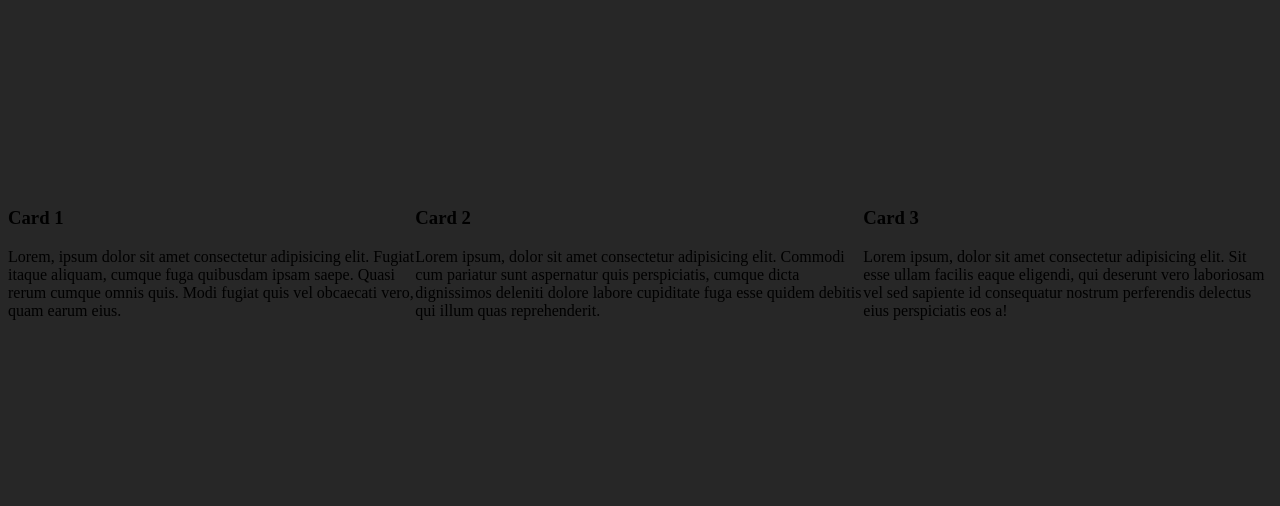
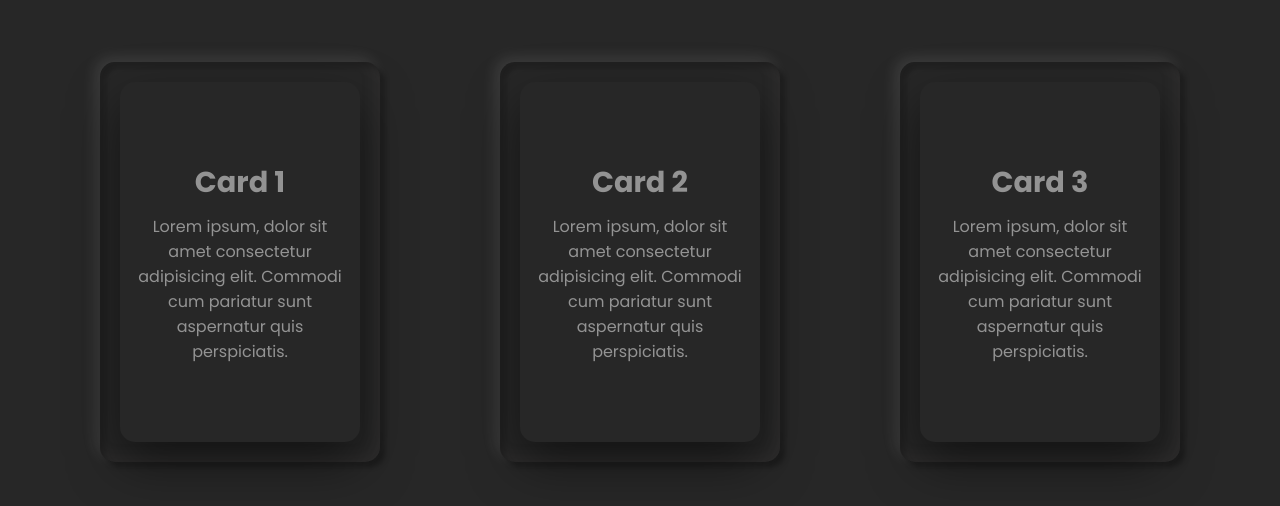
Before and after one commit to Honricke/Jquery-Draggable, a plain HTML site: page index.html in a window 1280 px wide. Shown: the part 138-644 px from the top of the page. Drawn offline with Linux system fonts and the light colour scheme.

Commit message:
Adicionando neumorphis box e os cards

```diff
--- a/css/style.scss
+++ b/css/style.scss
@@ -1,5 +1,10 @@
+@import url('https://fonts.googleapis.com/css2?family=Poppins:200,300,400,500,600,700,800,900&display=swap');
 *{
     box-sizing: border-box;
+    font-family: 'Poppins', sans-serif;
+    margin: 0;
+    padding: 0;
+    color: rgba(255, 255, 255, 0.5)
 }
 html, body{
     width: 100%;
@@ -11,5 +16,41 @@ html, body{
     align-items: center;
 }
 .boxes{
+    width: 1200px;
     display: flex;
+    justify-content: space-around;
+    .box{
+        width: 280px;
+        height: 400px;
+        box-shadow: inset 5px 5px 5px rgba(0, 0, 0, 0.2),
+                    inset -5px -5px 15px rgba(117, 104, 104, 0.1),
+                    5px 5px 5px rgba(0, 0, 0, 0.3),
+                    -5px -5px 15px rgba(255, 255, 255, 0.1)
+        ;
+        border-radius: 15px;
+        padding: 20px;
+        .card{
+            display: flex;
+            justify-content: center;
+            align-items: center;
+            flex-direction: column;
+            box-shadow: 0 20px 50px rgba(0, 0, 0, 0.5);
+            border-radius: 15px;
+            min-height: 100%;
+            min-width: 100%;
+            padding: 10px;
+            background: #272727;
+            z-index: 1;
+            transition: 0.5s;
+            &:hover{
+                transform: translatey(-10%);
+            }
+        }
+        h3{
+            color: rgba(255, 255, 255, 0.5);
+            font-size: 1.8em;
+            margin-bottom: 10px;
+        }
+        p{text-align: center;}
+    }
 }
--- a/index.html
+++ b/index.html
@@ -11,16 +11,22 @@
 <body>
     <div class="boxes">
         <div class="box">
-            <h3>Card 1</h3>
-            <p>Lorem, ipsum dolor sit amet consectetur adipisicing elit. Fugiat itaque aliquam, cumque fuga quibusdam ipsam saepe. Quasi rerum cumque omnis quis. Modi fugiat quis vel obcaecati vero, quam earum eius.</p>
+            <div class="card">
+                <h3>Card 1</h3>
+                <p>Lorem ipsum, dolor sit amet consectetur adipisicing elit. Commodi cum pariatur sunt aspernatur quis perspiciatis.</p>
+            </div>
         </div>
         <div class="box">
-            <h3>Card 2</h3>
-            <p>Lorem ipsum, dolor sit amet consectetur adipisicing elit. Commodi cum pariatur sunt aspernatur quis perspiciatis, cumque dicta dignissimos deleniti dolore labore cupiditate fuga esse quidem debitis qui illum quas reprehenderit.</p>
+            <div class="card">
+                <h3>Card 2</h3>
+                <p>Lorem ipsum, dolor sit amet consectetur adipisicing elit. Commodi cum pariatur sunt aspernatur quis perspiciatis.</p>
+            </div>
         </div>
         <div class="box">
-            <h3>Card 3</h3>
-            <p>Lorem ipsum, dolor sit amet consectetur adipisicing elit. Sit esse ullam facilis eaque eligendi, qui deserunt vero laboriosam vel sed sapiente id consequatur nostrum perferendis delectus eius perspiciatis eos a!</p>
+            <div class="card">
+                <h3>Card 3</h3>
+                <p>Lorem ipsum, dolor sit amet consectetur adipisicing elit. Commodi cum pariatur sunt aspernatur quis perspiciatis.</p>
+            </div>
         </div>
     </div>
 </body>
```
Also changed, not shown: css/style.css.
